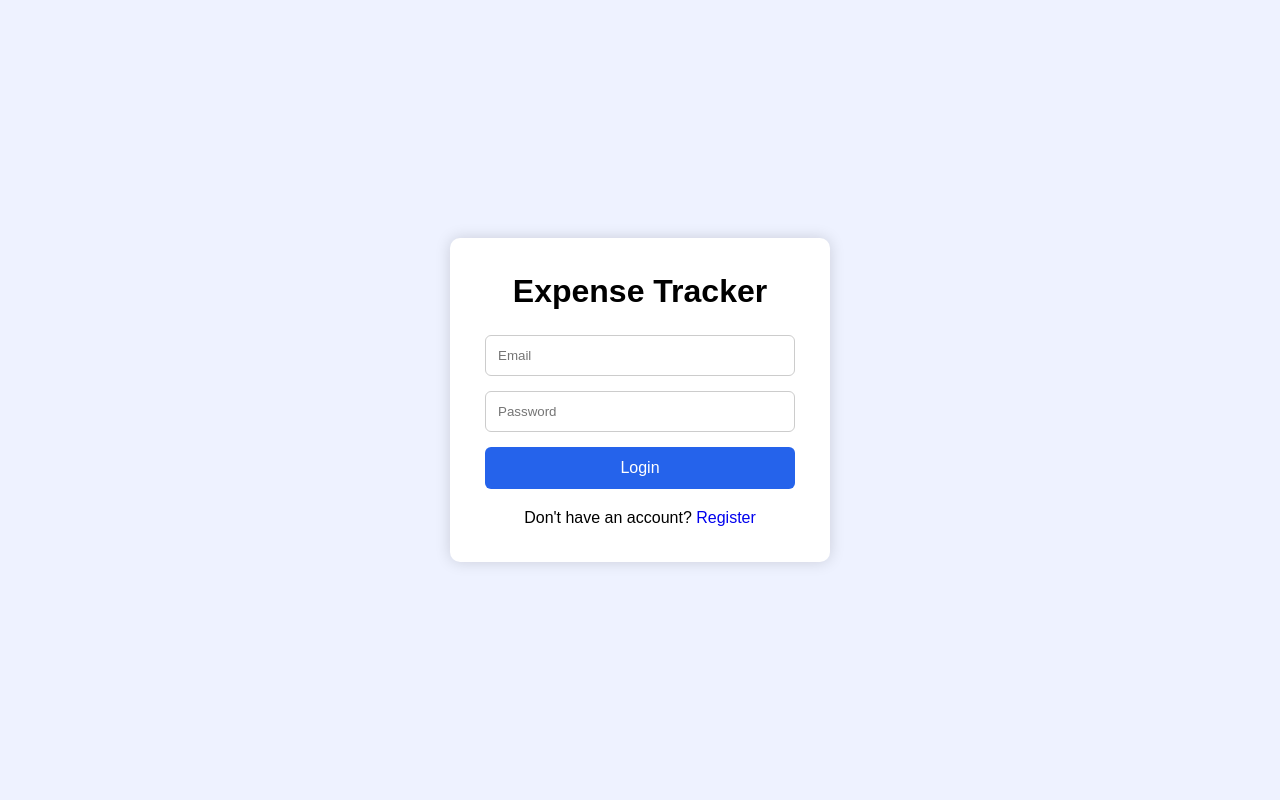
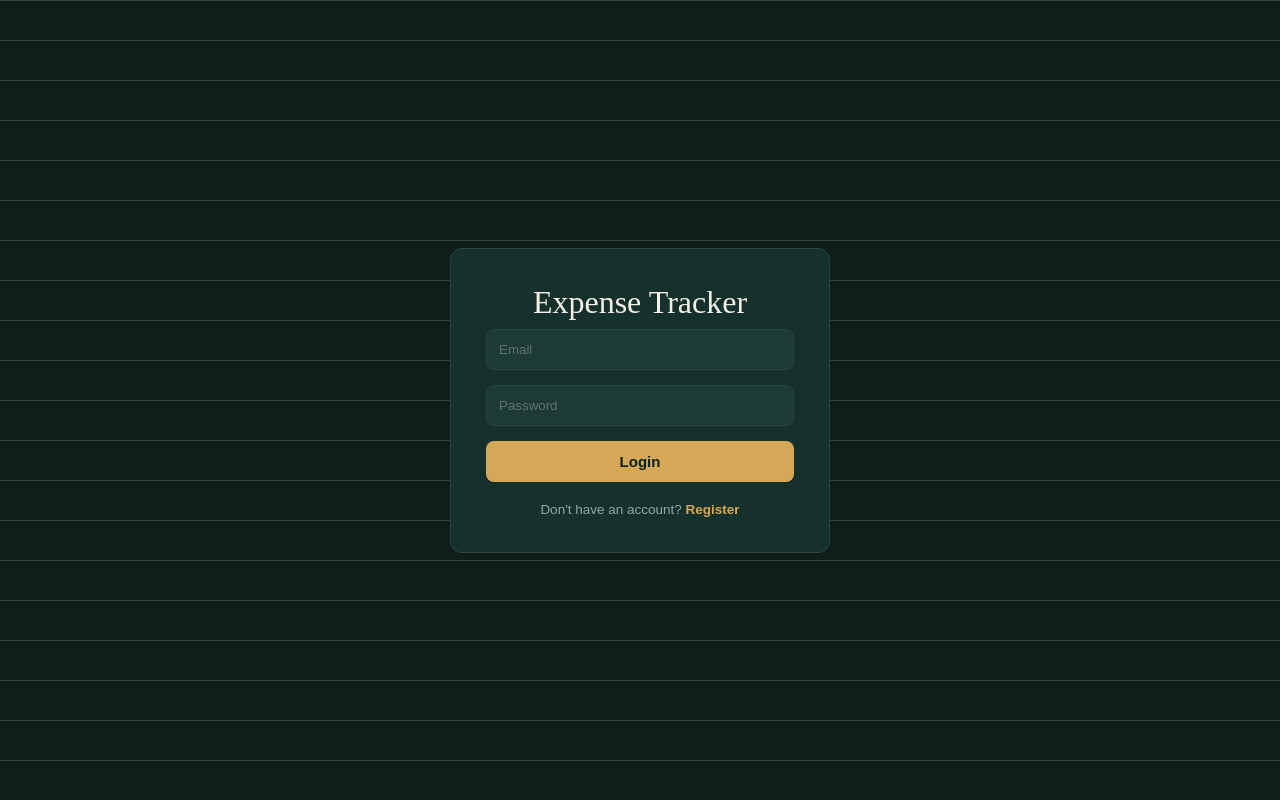
Before and after one commit to KanishkaVashishat/expense-tracker-using-postgres-mongodb, a React (Vite) app in the folder client/: page / in a window 1280 px wide. Built offline with nearby package versions, Linux system fonts and the light colour scheme.

Commit message:
fixed the login page and register page

```diff
--- a/client/src/pages/Login.css
+++ b/client/src/pages/Login.css
@@ -3,41 +3,91 @@
     justify-content:center;
     align-items:center;
     height:100vh;
-    background:#eef2ff;
+    background:#0F1E1B;
+    background-image:repeating-linear-gradient(0deg, transparent, transparent 39px, #2A473F 39px, #2A473F 40px);
+    background-size:100% 40px;
+    background-blend-mode:normal;
 }
 
 .login-box{
-    background:white;
+    background:#16302B;
+    border:1px solid #2A473F;
     width:380px;
     padding:35px;
-    border-radius:10px;
-    box-shadow:0 0 15px rgba(0,0,0,.15);
+    border-radius:12px;
+    box-shadow:none;
 }
 
 .login-box h1{
     text-align:center;
-    margin-bottom:25px;
+    margin-bottom:8px;
+    font-family:'Fraunces', serif;
+    font-weight:500;
+    color:#F3EFE6;
+}
+
+.login-box .subtitle{
+    text-align:center;
+    color:#93AAA2;
+    font-size:13.5px;
+    margin-bottom:20px;
+    padding-bottom:20px;
+    border-bottom:2px dashed #2A473F;
+}
+
+.login-box label{
+    font-size:12px;
+    color:#5D746C;
+    text-transform:uppercase;
+    letter-spacing:.05em;
+    margin-bottom:6px;
+    display:block;
 }
 
 .login-box input{
     width:100%;
     padding:12px;
     margin-bottom:15px;
-    border:1px solid #ccc;
-    border-radius:6px;
+    background:#1D3B34;
+    border:1px solid #2A473F;
+    color:#F3EFE6;
+    border-radius:8px;
+}
+
+.login-box input:focus{
+    outline:none;
+    border-color:#D4A857;
+}
+
+.login-box input::placeholder{
+    color:#5D746C;
 }
 
 .login-box button{
     width:100%;
     padding:12px;
-    background:#2563eb;
-    color:white;
+    background:#D4A857;
+    color:#0F1E1B;
     border:none;
-    border-radius:6px;
-    font-size:16px;
+    border-radius:8px;
+    font-size:15px;
+    font-weight:600;
+    cursor:pointer;
+}
+
+.login-box button:hover{
+    background:#e2ba6f;
 }
 
 .login-box p{
     text-align:center;
     margin-top:20px;
+    color:#93AAA2;
+    font-size:13.5px;
 }
+
+.login-box p a{
+    color:#D4A857;
+    text-decoration:none;
+    font-weight:600;
+}
```
